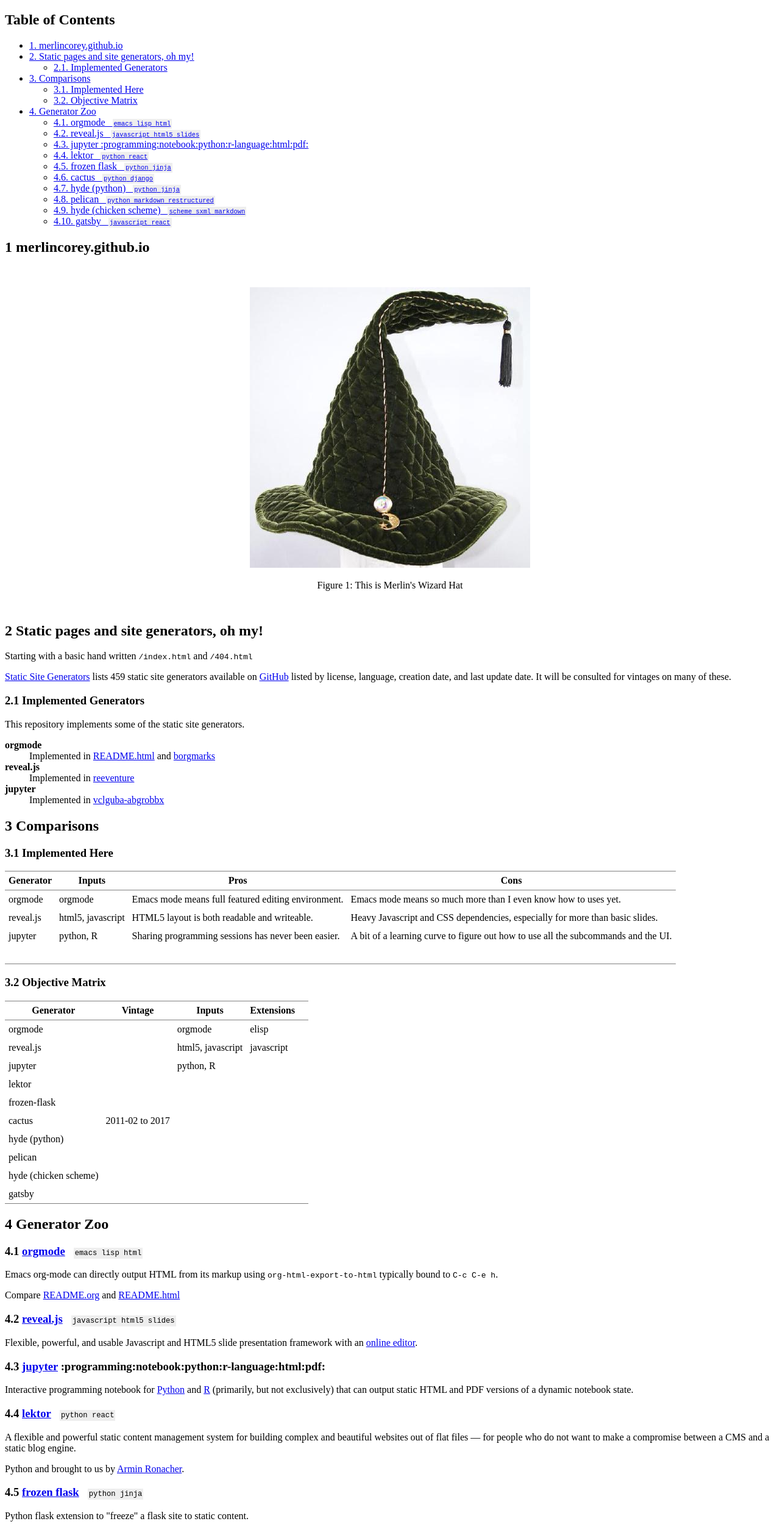
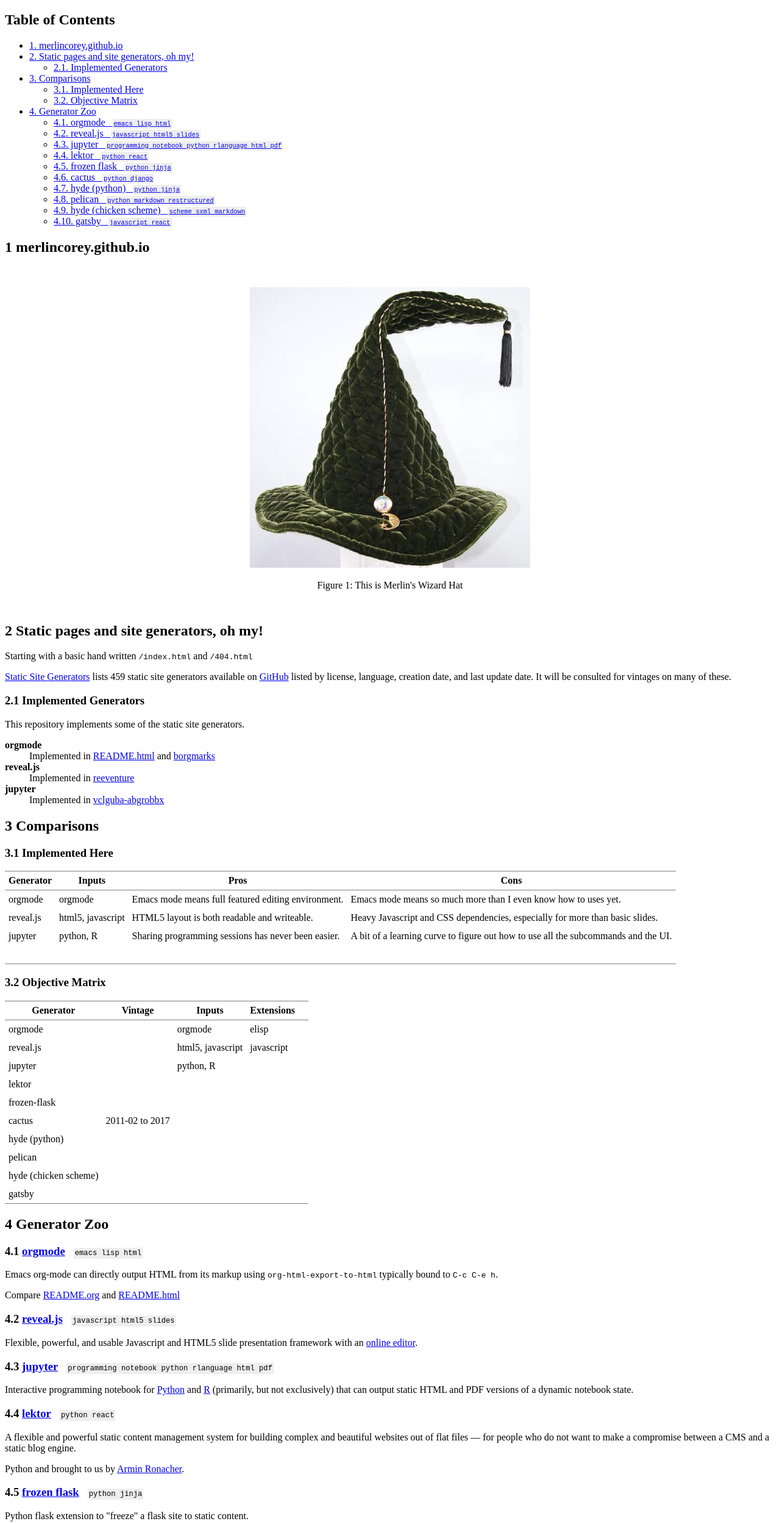
Before and after one commit to merlincorey/merlincorey.github.io, a plain HTML site: page README.html in a window 1280 px wide. Shown: the part 61-2560 px from the top of the page at 61% size. Drawn offline with Linux system fonts and the light colour scheme.

Commit message:
Forgot that org-mode tags cannot have dashes in them (strangely and sadly) -- Fixed in README.org for jupyter.

```diff
--- a/README.html
+++ b/README.html
@@ -4,7 +4,7 @@
 <html xmlns="http://www.w3.org/1999/xhtml" lang="en" xml:lang="en">
 <head>
 <title>README</title>
-<!-- 2017-07-16 Sun 04:22 -->
+<!-- 2017-07-16 Sun 04:30 -->
 <meta  http-equiv="Content-Type" content="text/html;charset=utf-8" />
 <meta  name="generator" content="Org-mode" />
 <meta  name="author" content="Merlin" />
@@ -158,7 +158,7 @@ for the JavaScript code in this tag.
 <ul>
 <li><a href="#sec-4-1">4.1. orgmode&#xa0;&#xa0;&#xa0;<span class="tag"><span class="emacs">emacs</span>&#xa0;<span class="lisp">lisp</span>&#xa0;<span class="html">html</span></span></a></li>
 <li><a href="#sec-4-2">4.2. reveal.js&#xa0;&#xa0;&#xa0;<span class="tag"><span class="javascript">javascript</span>&#xa0;<span class="html5">html5</span>&#xa0;<span class="slides">slides</span></span></a></li>
-<li><a href="#sec-4-3">4.3. jupyter :programming:notebook:python:r-language:html:pdf:</a></li>
+<li><a href="#sec-4-3">4.3. jupyter&#xa0;&#xa0;&#xa0;<span class="tag"><span class="programming">programming</span>&#xa0;<span class="notebook">notebook</span>&#xa0;<span class="python">python</span>&#xa0;<span class="rlanguage">rlanguage</span>&#xa0;<span class="html">html</span>&#xa0;<span class="pdf">pdf</span></span></a></li>
 <li><a href="#sec-4-4">4.4. lektor&#xa0;&#xa0;&#xa0;<span class="tag"><span class="python">python</span>&#xa0;<span class="react">react</span></span></a></li>
 <li><a href="#sec-4-5">4.5. frozen flask&#xa0;&#xa0;&#xa0;<span class="tag"><span class="python">python</span>&#xa0;<span class="jinja">jinja</span></span></a></li>
 <li><a href="#sec-4-6">4.6. cactus&#xa0;&#xa0;&#xa0;<span class="tag"><span class="python">python</span>&#xa0;<span class="django">django</span></span></a></li>
@@ -413,7 +413,7 @@ Flexible, powerful, and usable Javascript and HTML5 slide presentation framework
 </div>
 
 <div id="outline-container-sec-4-3" class="outline-3">
-<h3 id="sec-4-3"><span class="section-number-3">4.3</span> <a href="https://jupyter.org">jupyter</a> :programming:notebook:python:r-language:html:pdf:</h3>
+<h3 id="sec-4-3"><span class="section-number-3">4.3</span> <a href="https://jupyter.org">jupyter</a>&#xa0;&#xa0;&#xa0;<span class="tag"><span class="programming">programming</span>&#xa0;<span class="notebook">notebook</span>&#xa0;<span class="python">python</span>&#xa0;<span class="rlanguage">rlanguage</span>&#xa0;<span class="html">html</span>&#xa0;<span class="pdf">pdf</span></span></h3>
 <div class="outline-text-3" id="text-4-3">
 <p>
 Interactive programming notebook for <a href="https://www.python.org/">Python</a> and <a href="https://www.r-project.org/">R</a> (primarily, but not exclusively) that can output static HTML and PDF versions of a dynamic notebook state.
@@ -495,7 +495,7 @@ React centric static site generator designed to be fast and flexible.
 </div>
 <div id="postamble" class="status">
 <p class="author">Author: Merlin</p>
-<p class="date">Created: 2017-07-16 Sun 04:22</p>
+<p class="date">Created: 2017-07-16 Sun 04:30</p>
 <p class="creator"><a href="http://www.gnu.org/software/emacs/">Emacs</a> 25.2.1 (<a href="http://orgmode.org">Org</a> mode 8.2.10)</p>
 <p class="validation"><a href="http://validator.w3.org/check?uri=referer">Validate</a></p>
 </div>
```
Also changed, not shown: 1 other file.
